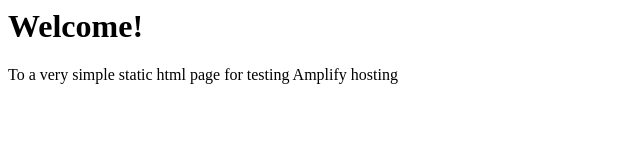
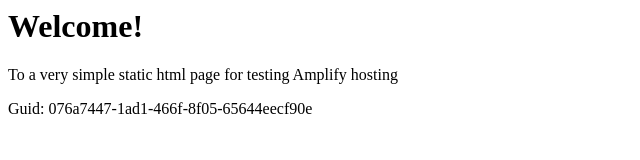
Before and after one commit to aws-aemilia-sfo/Github-PR-Commit-Integration-Test-DoNotTouch-GithubWebhookPreviewCanaryTest-v1-prod-us-west-1, a website: page src/index.html in a window 1280 px wide. Shown: the whole page, without its empty margins (0-640 px from the left). Drawn offline with Linux system fonts and the light colour scheme.

Commit message:
commit from integ tests

```diff
--- a/src/index.html
+++ b/src/index.html
@@ -1,3 +1,5 @@
+
+
 <html lang="en">
 
 <head>
@@ -10,6 +12,6 @@
 <body>
     <h1>Welcome!</h1>
     <p>To a very simple static html page for testing Amplify hosting</p>
-</body>
+    <p>Guid: 076a7447-1ad1-466f-8f05-65644eecf90e</p></body>
 
 </html>
```
